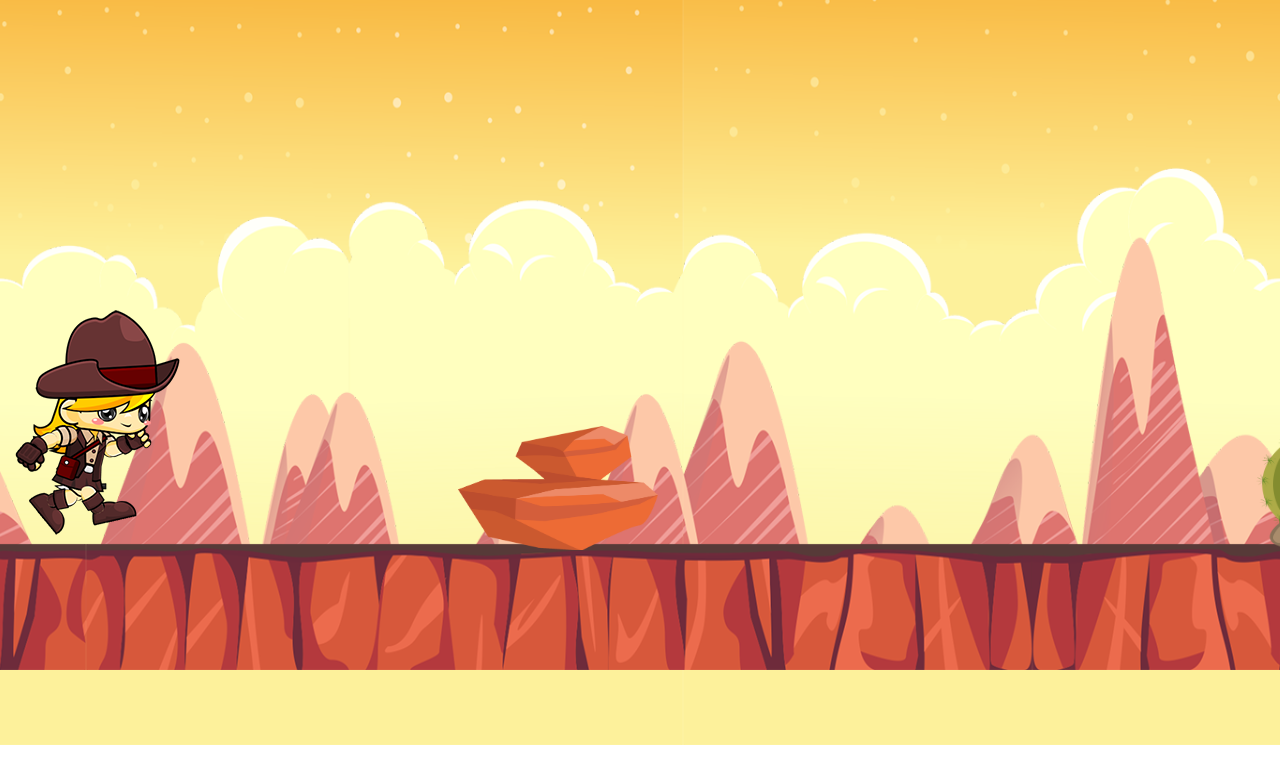
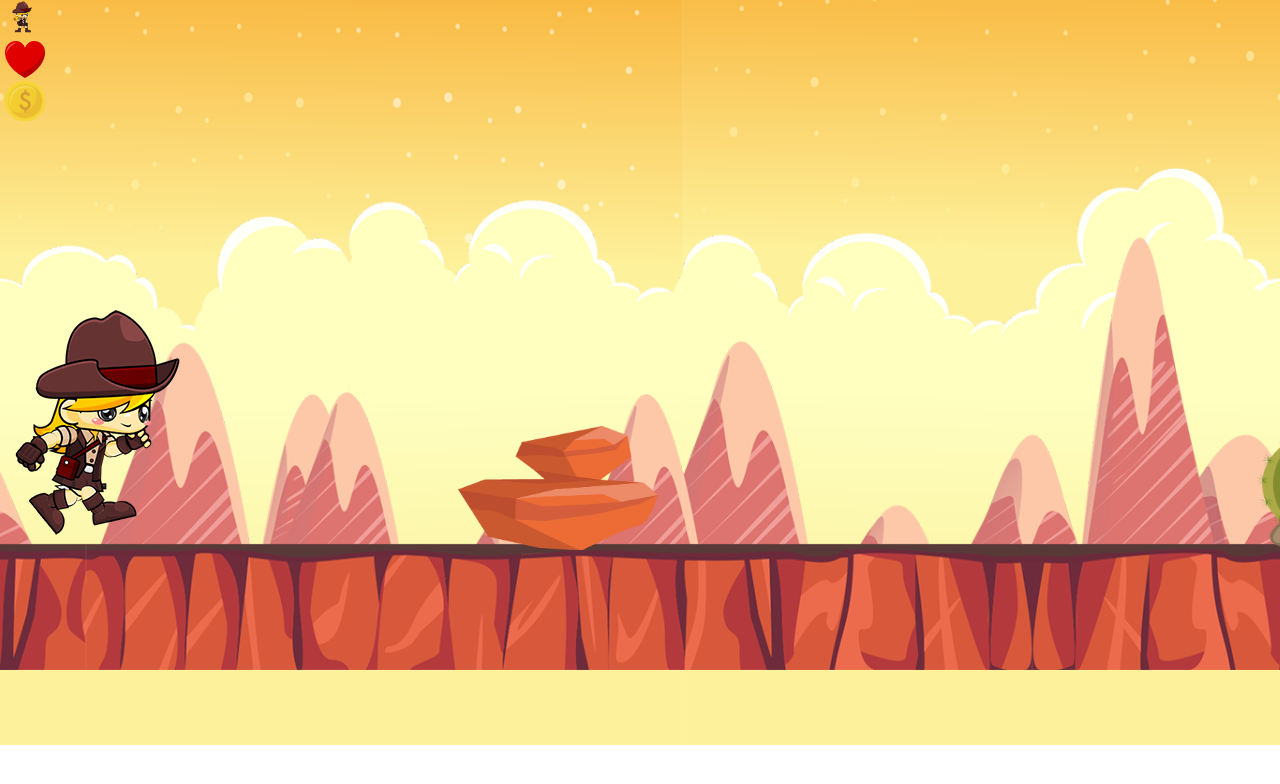
Before and after one commit to RaniaG/JS-Runner-Game, a website: page index.html in a window 1280 px wide. Shown: the top 784 px of the page. Drawn offline with Linux system fonts and the light colour scheme.

Commit message:
added icon component, some hero functions

```diff
--- /dev/null
+++ b/components/_icon.scss
@@ -0,0 +1,21 @@
+.icon
+{
+    width: 40px;
+    height: 40px;
+    left:5px;
+    position: absolute;
+    background-size:contain;
+    background-repeat: no-repeat;
+    &--heart{
+        background-image: url("../images/heart.png");
+        top:41px;
+    }
+    &--coin{
+        background-image: url("../images/gold_coin.png");
+        top:81px;
+    }
+    &--run{
+        background-image: url("../images/Idle.png");
+        top:0px;
+    }
+}
--- a/index.html
+++ b/index.html
@@ -22,7 +22,14 @@
     </div>
     <div class="hero" id="hero" onclick="hero.stopRunning()">
     </div>
+    <div class="icon icon--heart">
 
+    </div>
+    <div class="icon icon--coin">
+
+    </div>
+    <div class="icon icon--run">
+    </div>
     <script src="js/main.js"></script>
     <script src="js/main2.js"></script>
     <script src="js/hero.js"></script>
--- a/js/hero.js
+++ b/js/hero.js
@@ -22,6 +22,9 @@ class Hero extends gameObject {
         this.topPosition = this.top;
         this.isShooting = false;
         this.highJump = false;
+        this.lives = 3;
+        this.coins = 0;
+        this.milage = 0;
     }
     stopCurrentAnimation() {
         window.clearInterval(this.clearAnimateInterval);
@@ -167,6 +170,31 @@ class Hero extends gameObject {
             }, this.animateInterval);
         }
     }
+    crash(object)
+    {
+        //if collectable
+            //if heart
+            //if coin
+        //if obstacle
+            //if to end game
+            // if to reduce lives
+    }
+    updateLives()
+    {
+
+    }
+    updateCoins()
+    {
+
+    }
+    updateMilage()
+    {
+
+    }
+    endGame()
+    {
+
+    }
 }
 var x = {
     run: 'images/Run-Stripe.png',
--- a/sass/main.scss
+++ b/sass/main.scss
@@ -13,7 +13,7 @@
 @import 'components/_obstacle.scss';
 @import 'components/_bgimg.scss';
 @import 'components/hero.scss';
-
+@import 'components/_icon.scss';
 
 
 
```
Also changed, not shown: heroAnimation.html (+1 -0 lines), css/style.css.
